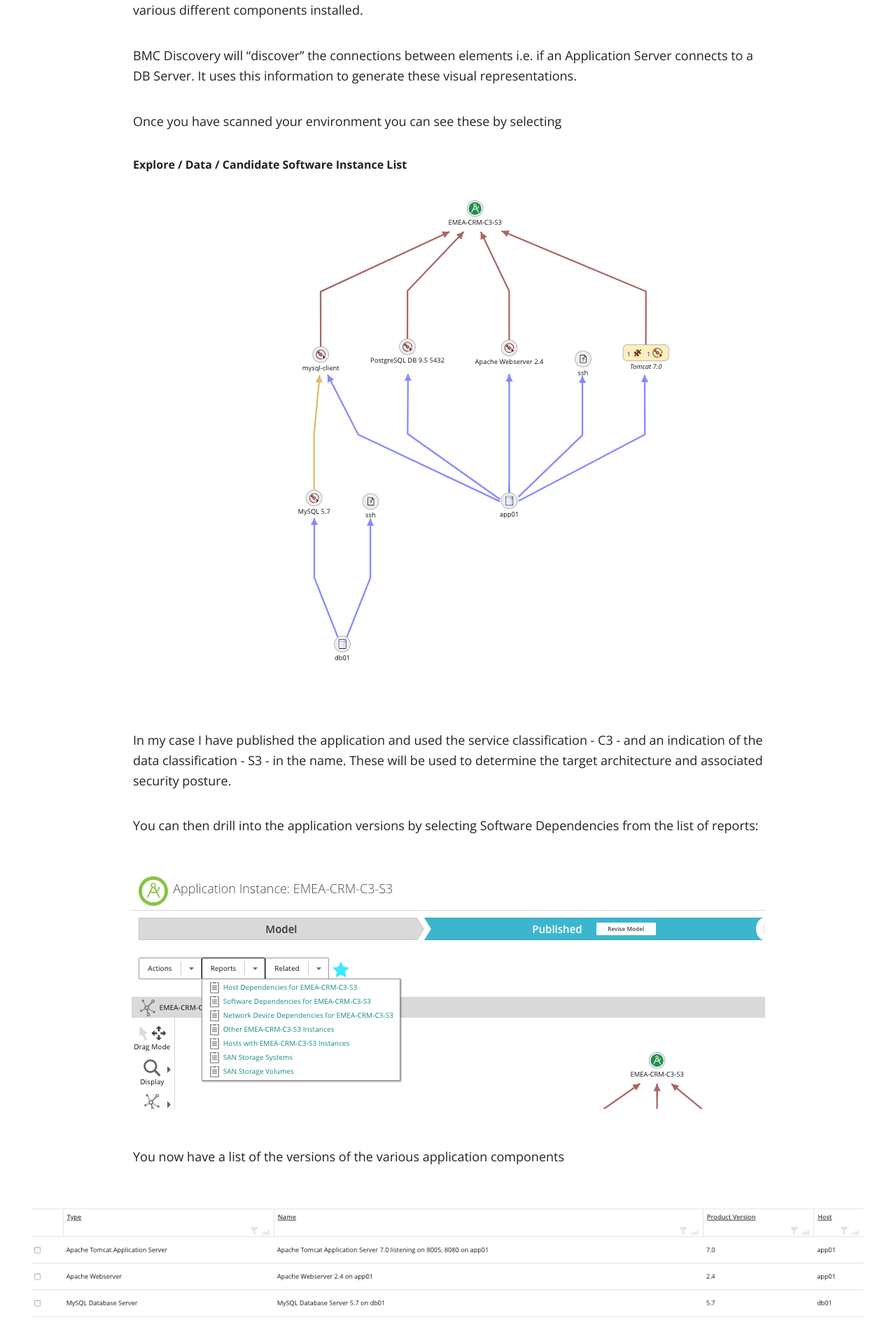
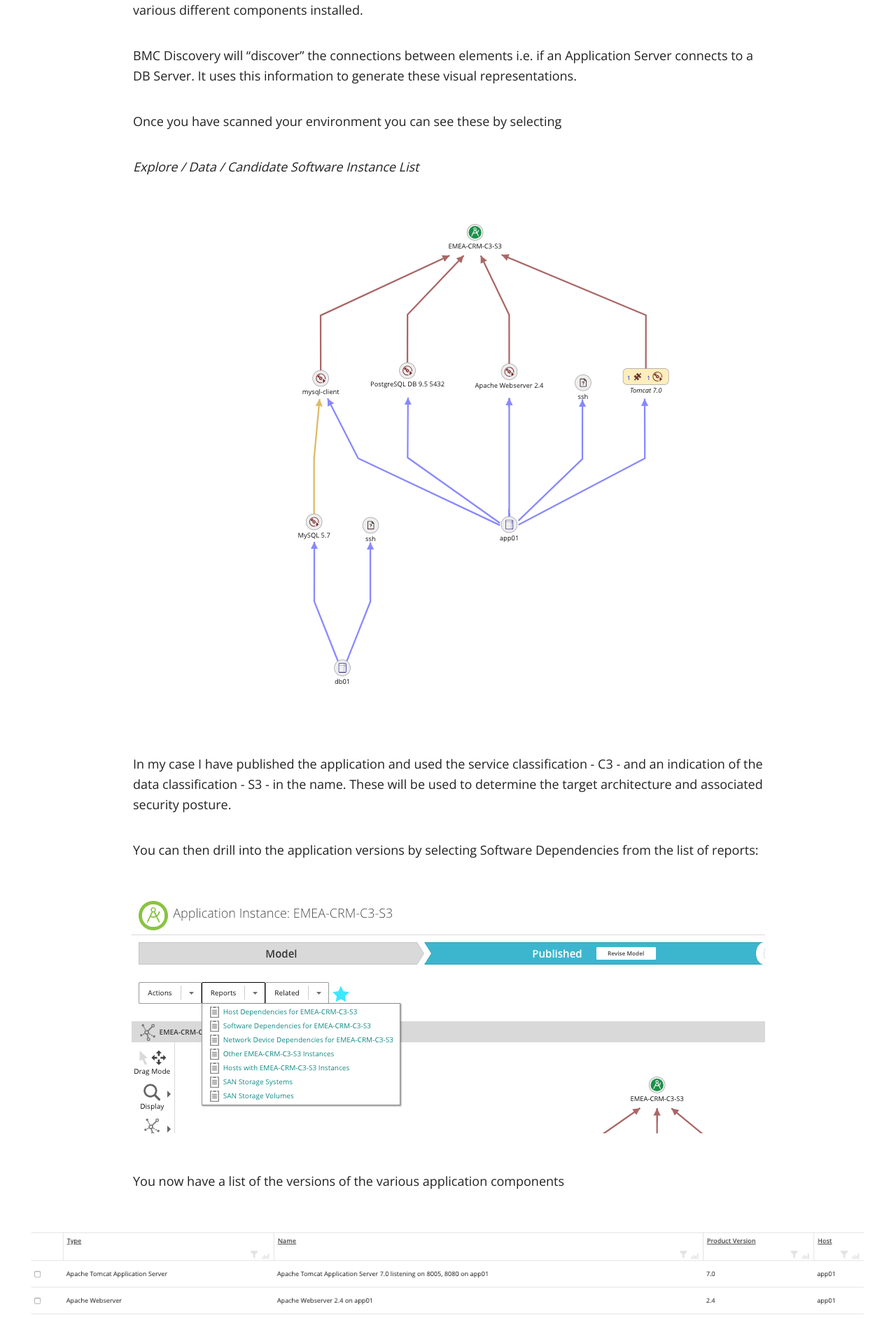
Before and after one commit to dermotreynolds/old.dermotreynolds.github.io, a Jekyll site: the page built from _posts/inprogress/2017-05-20-0-application-discovery.md, in a window 1280 px wide. Shown: the part 645-2535 px from the top of the page at 70% size. Built offline with Jekyll 4.4.1, drawn with Linux system fonts in a browser that asks for light colours; nearby versions of some CDN libraries.

Commit message:
Full End To End

```diff
--- a/_posts/inprogress/2017-05-20-0-application-discovery.md
+++ b/_posts/inprogress/2017-05-20-0-application-discovery.md
@@ -17,7 +17,7 @@
 
 Once you have scanned your environment you can see these by selecting
 
-###### Explore / Data / Candidate Software Instance List
+*Explore / Data / Candidate Software Instance List*
 
 ![](/images/BMC-Discover-Application-01.png)
 
```
